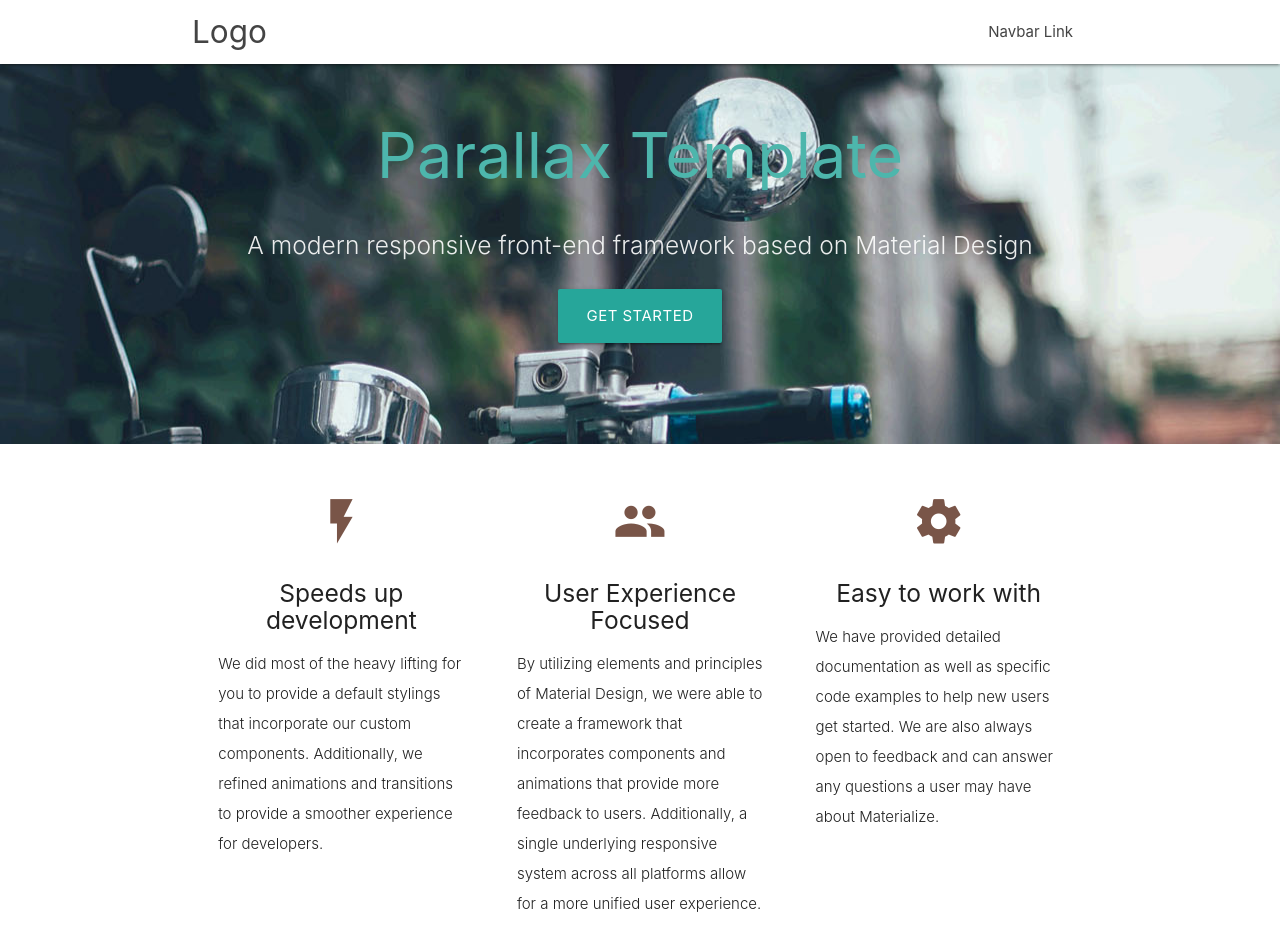
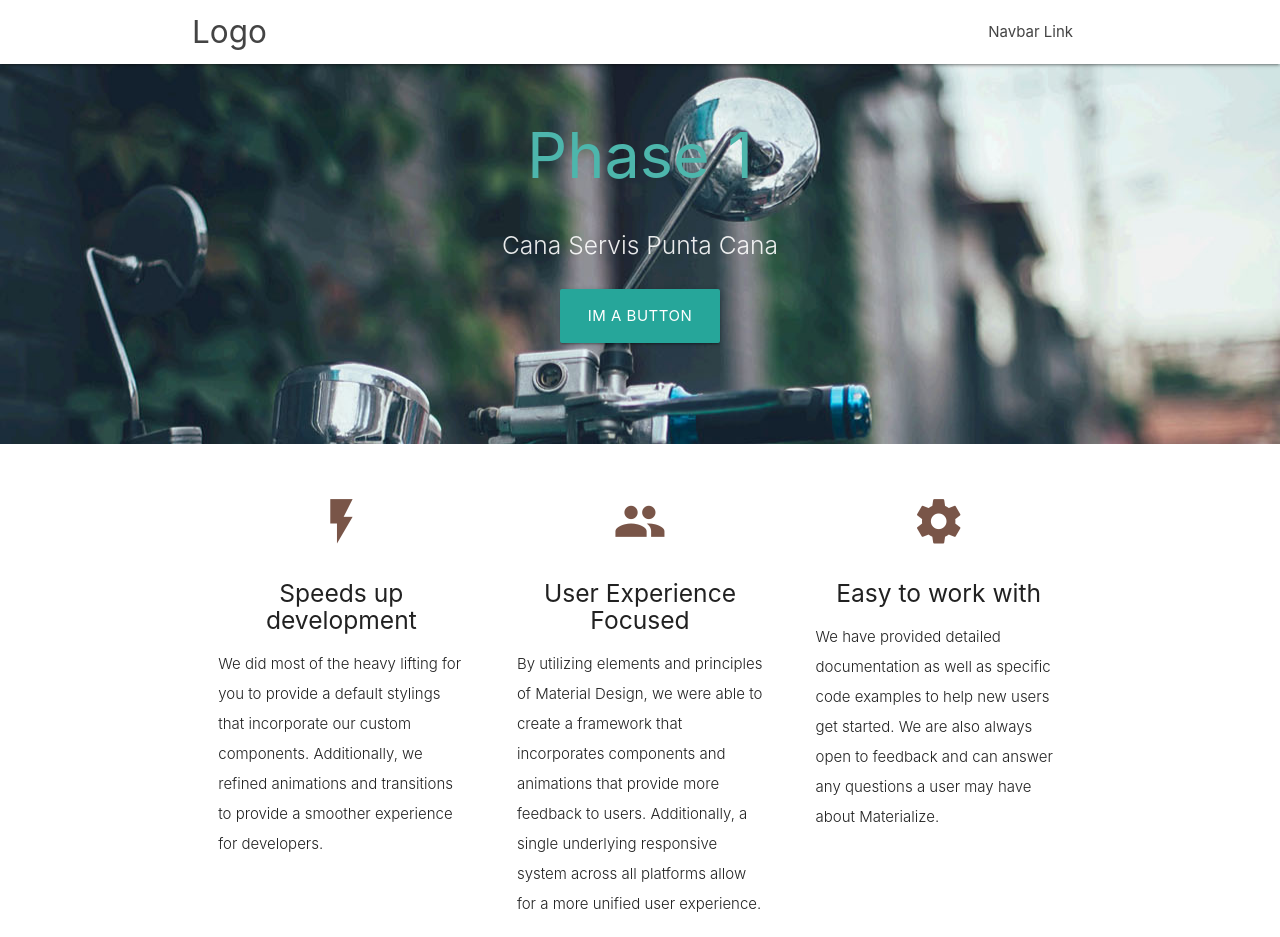
Before and after one commit to fabrod/Materialize-Template, a plain HTML site: page parallax-template/index.html in a window 1280 px wide. Shown: the top 937 px of the page. Drawn offline with nearby package versions, Linux system fonts and the light colour scheme.

Commit message:
update header for testing

```diff
--- a/parallax-template/index.html
+++ b/parallax-template/index.html
@@ -29,12 +29,12 @@
     <div class="section no-pad-bot">
       <div class="container">
         <br><br>
-        <h1 class="header center teal-text text-lighten-2">Parallax Template</h1>
+        <h1 class="header center teal-text text-lighten-2">Phase 1</h1>
         <div class="row center">
-          <h5 class="header col s12 light">A modern responsive front-end framework based on Material Design</h5>
+          <h5 class="header col s12 light">Cana Servis Punta Cana</h5>
         </div>
         <div class="row center">
-          <a href="http://materializecss.com/getting-started.html" id="download-button" class="btn-large waves-effect waves-light teal lighten-1">Get Started</a>
+          <a href="http://materializecss.com/getting-started.html" id="download-button" class="btn-large waves-effect waves-light teal lighten-1">Im a button</a>
         </div>
         <br><br>
 
```
